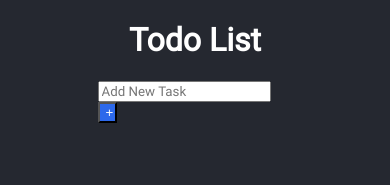
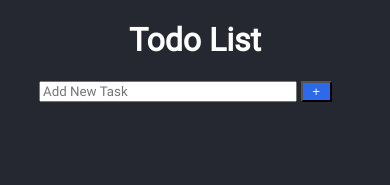
Before and after one commit to CarlosPaz96/P, a plain HTML site: page Index.html in a window 390 px wide. Drawn offline with Linux system fonts and the light colour scheme.

Commit message:
Update index.css

```diff
--- a/CSS/index.css
+++ b/CSS/index.css
@@ -81,3 +81,19 @@ input{
 .btnEliminar{
     background: rgb(206, 0, 0);
 }
+
+/*----------------- Media Query (responsive) -----------------*/
+
+@media (max-width: 720px) {
+    .contenedor{
+        display: grid;
+        grid-template-columns: 10% 80% 10%;
+    }
+    .AddTask input{
+        width: 80%;
+    }
+    .Lista .DivHijo input{
+        width: 70%;
+        height: 1.5em;
+    }
+}
```
